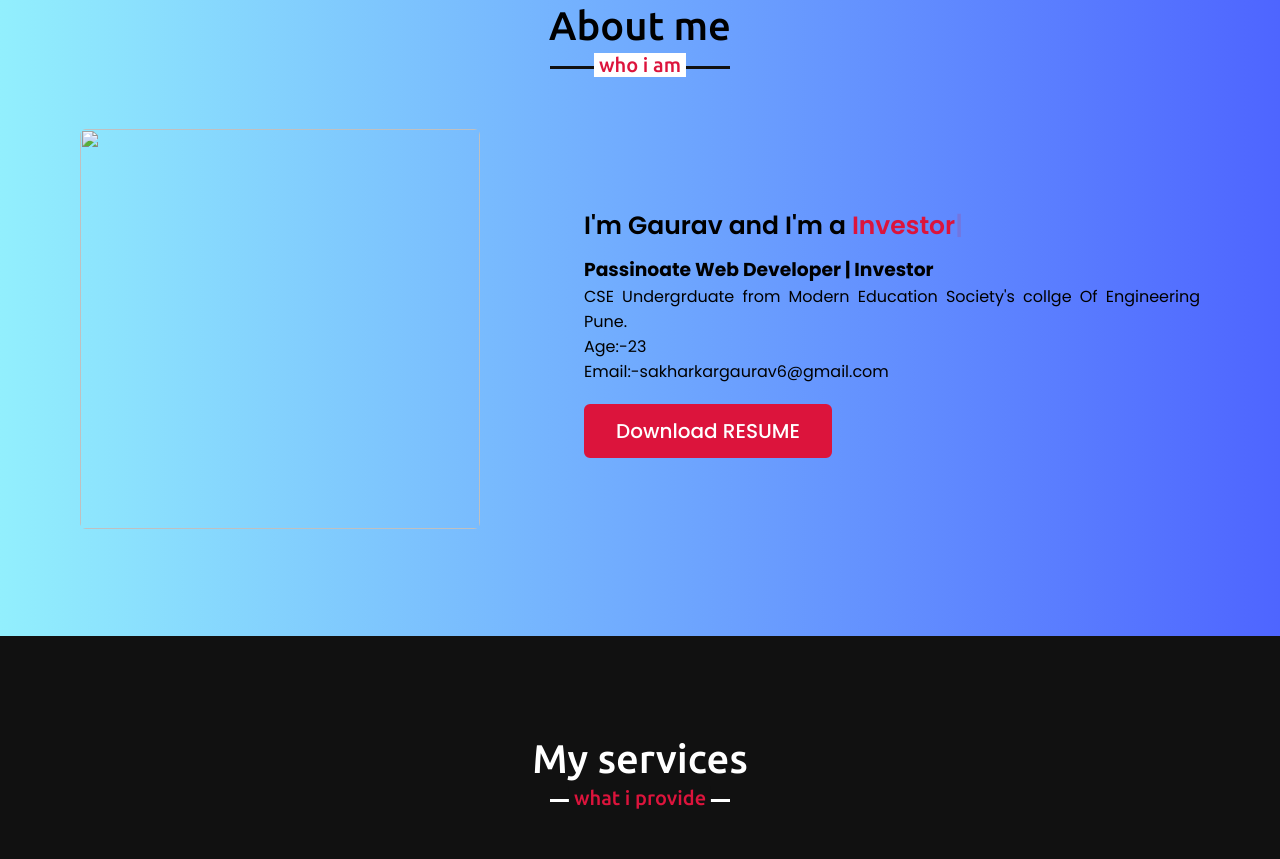
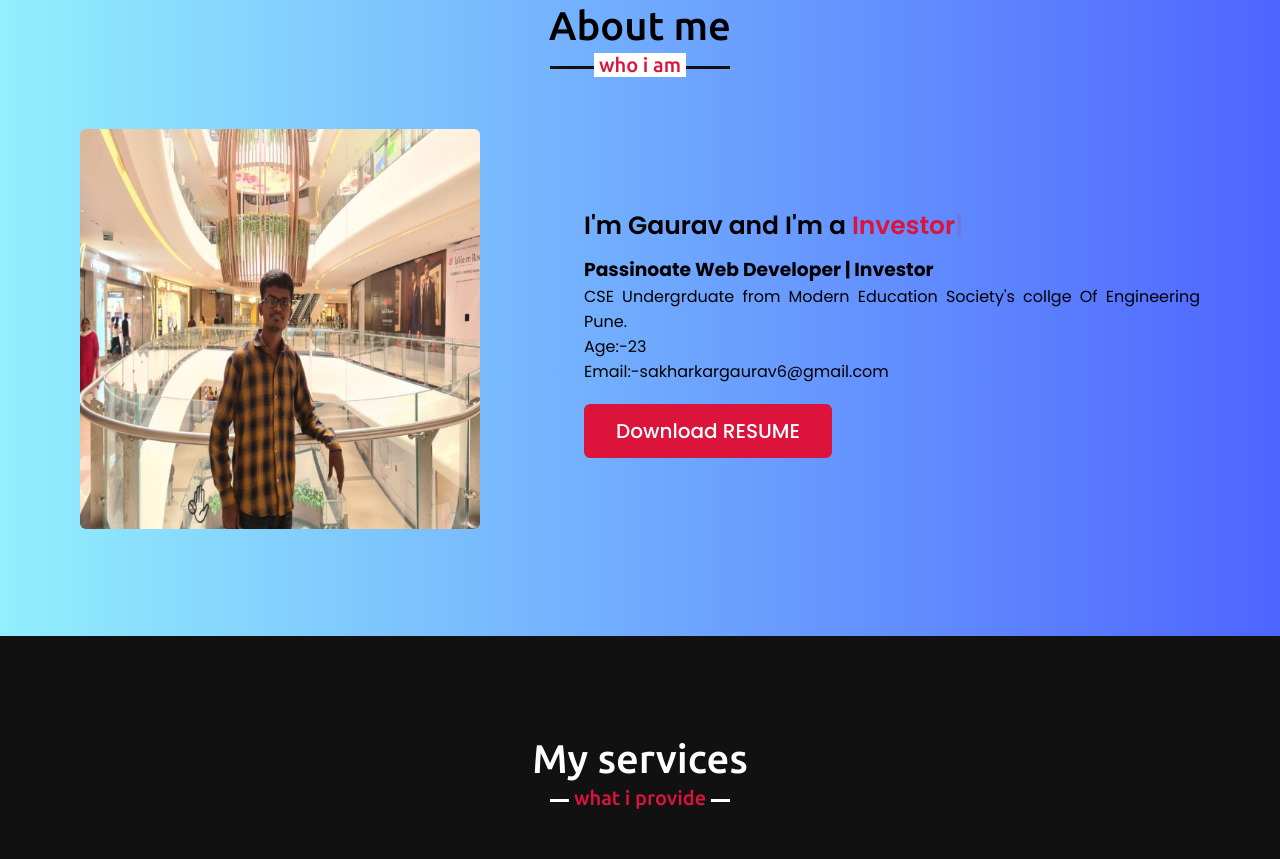
Before and after one commit to Gaurav779889/Gaurav-portflio, a plain HTML site: page index.html in a window 1280 px wide. Shown: the part 897-1756 px from the top of the page. Drawn offline with nearby package versions, Linux system fonts and the light colour scheme; the site is published under a folder, as on GitHub Pages, so addresses that start at the root find nothing.

Commit message:
Update index.html

```diff
--- a/index.html
+++ b/index.html
@@ -54,7 +54,7 @@
             <h2 class="title">About me</h2>
             <div class="about-content">
                 <div class="column left">
-                    <img src="/Gaurav2.jpg" alt="">
+                    <img src="./Gaurav2.jpg" alt="">
 
                 </div>
                 <div class="column right">
```
